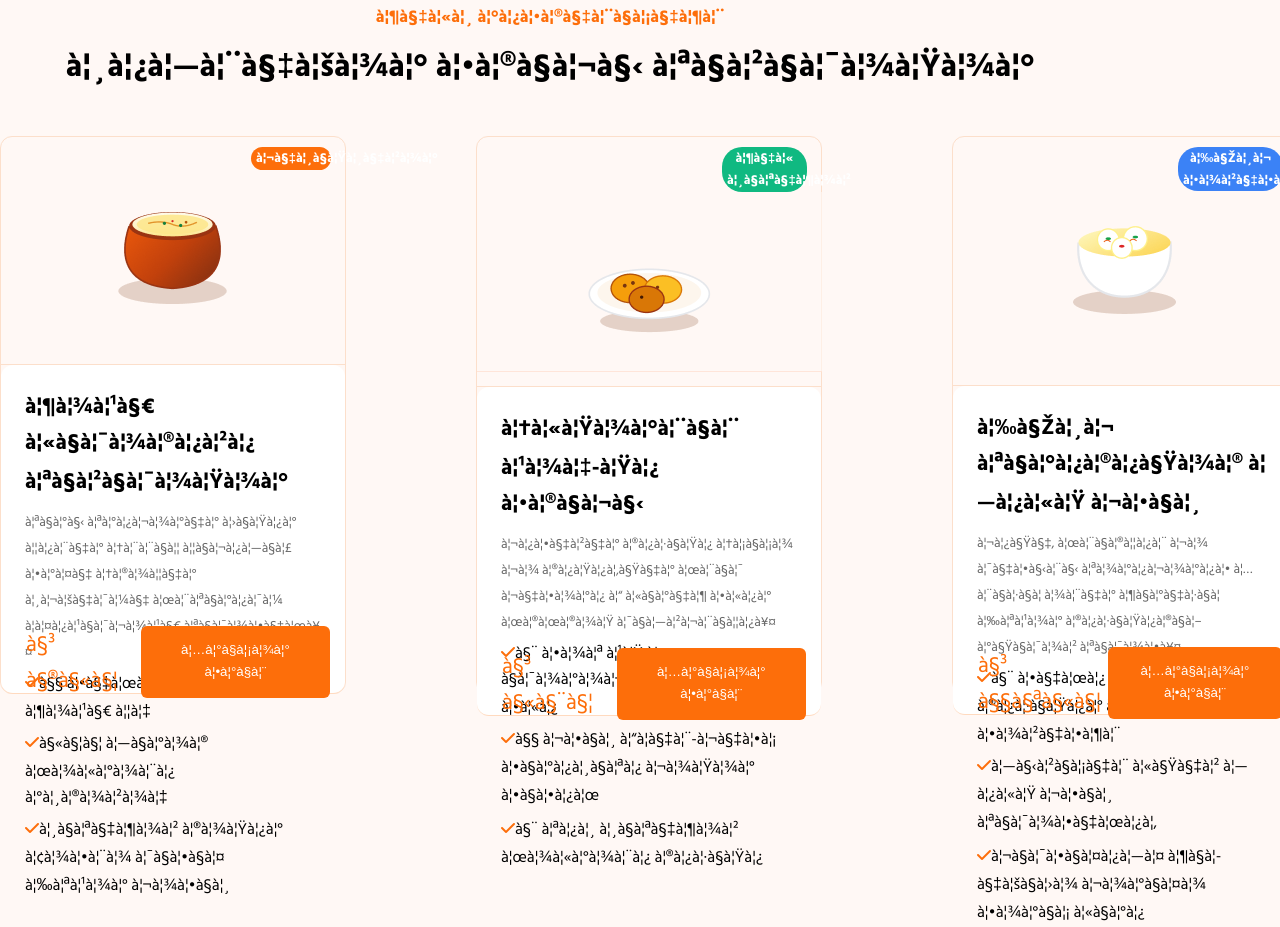
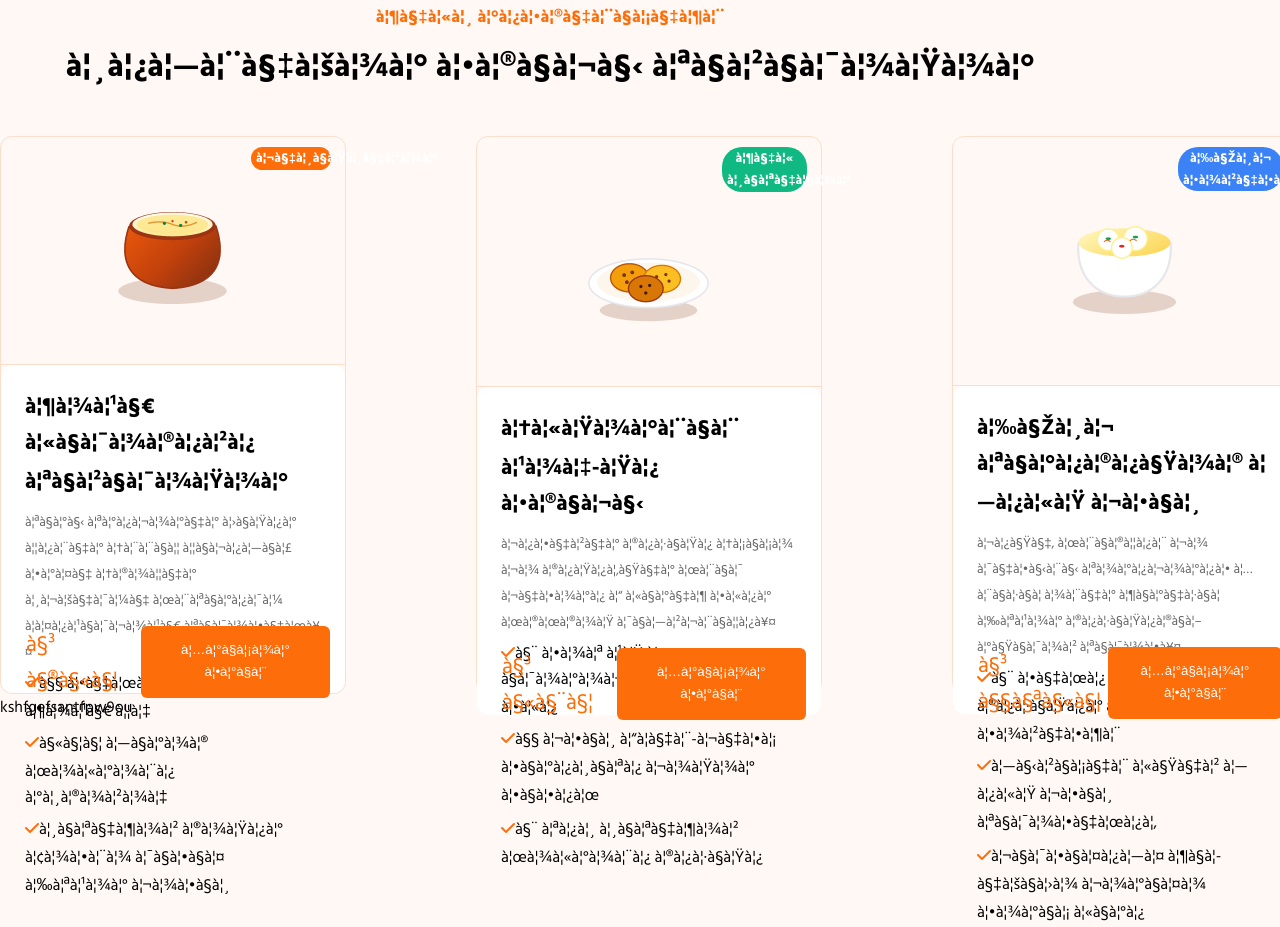
Before and after one commit to Abdullah7814/MistyMukh, a plain HTML site: page index.html in a window 1280 px wide. Shown: the part 2444-3371 px from the top of the page. Drawn offline with Linux system fonts and the light colour scheme.

```diff
--- a/css/style.css
+++ b/css/style.css
@@ -494,6 +494,8 @@ body {
 
 
 
+
+
 .best-seller-parent {
     border: 1px solid #fcdfcb;
     border-radius: 12px;
@@ -562,7 +564,6 @@ body {
 .signature-image-intro-parent {
     background-color: white;
     height: 328px;
-    border-bottom: 1px solid #ffdabf;
     border-radius: 12px;
 }
 
@@ -594,7 +595,7 @@ body {
 .signature-image-intro li {
     list-style: none;
     margin-top: 6px;
-    /* padding-top: ; */
+
 }
 
 
--- a/index.html
+++ b/index.html
@@ -435,7 +435,7 @@
 
                 <div id="best-seller-image">
 
-                    <img src="./speciality pic/pic3/Background+HorizontalBorder.png" alt="doi pic">
+                    <img src="./speciality pic/pic2/Container (3).png" alt="doi pic">
 
                 </div>
 
@@ -540,7 +540,7 @@
 
 
 
-
+kshfgefsantfpw9ou
 
 
 
```
